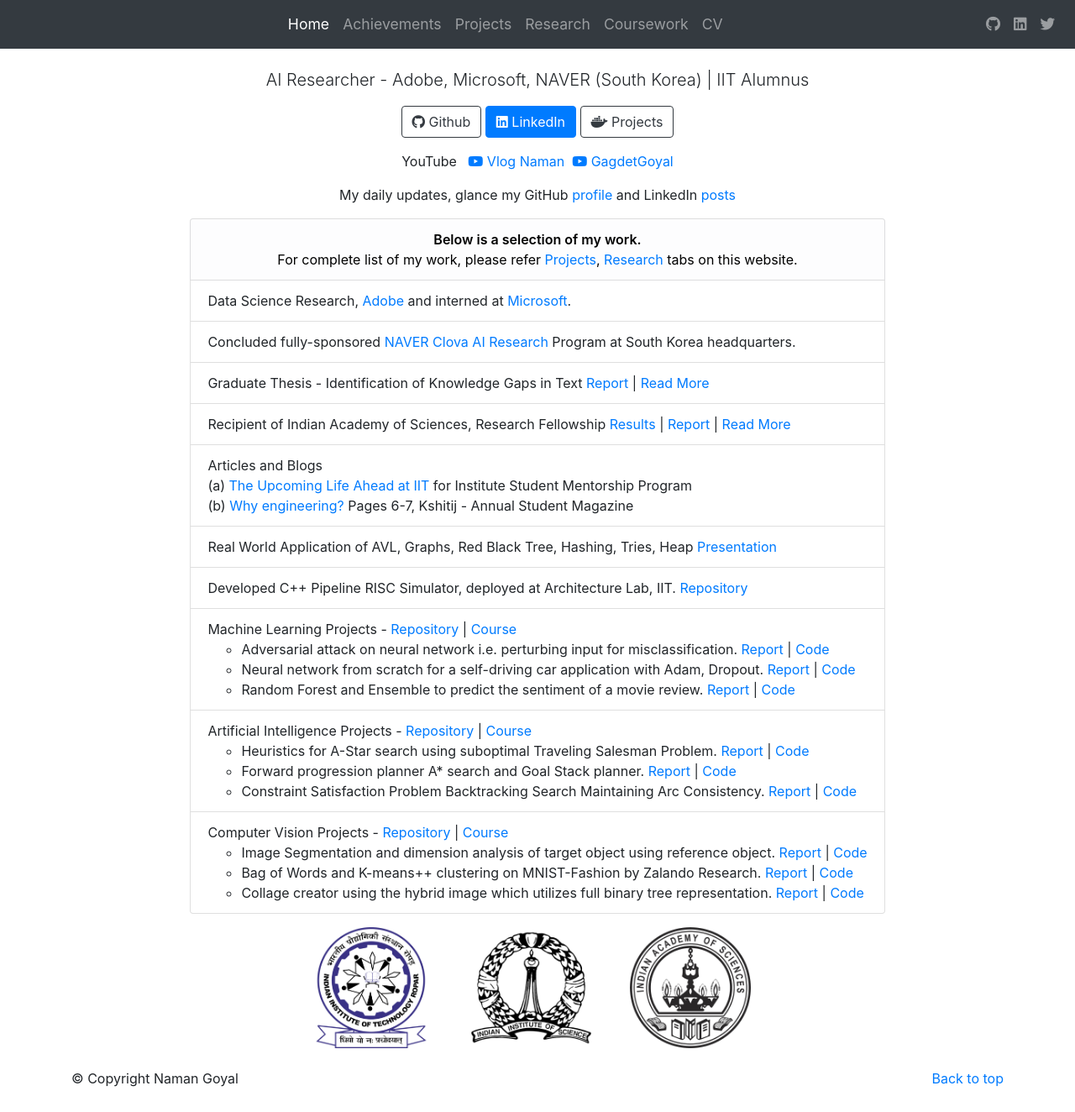
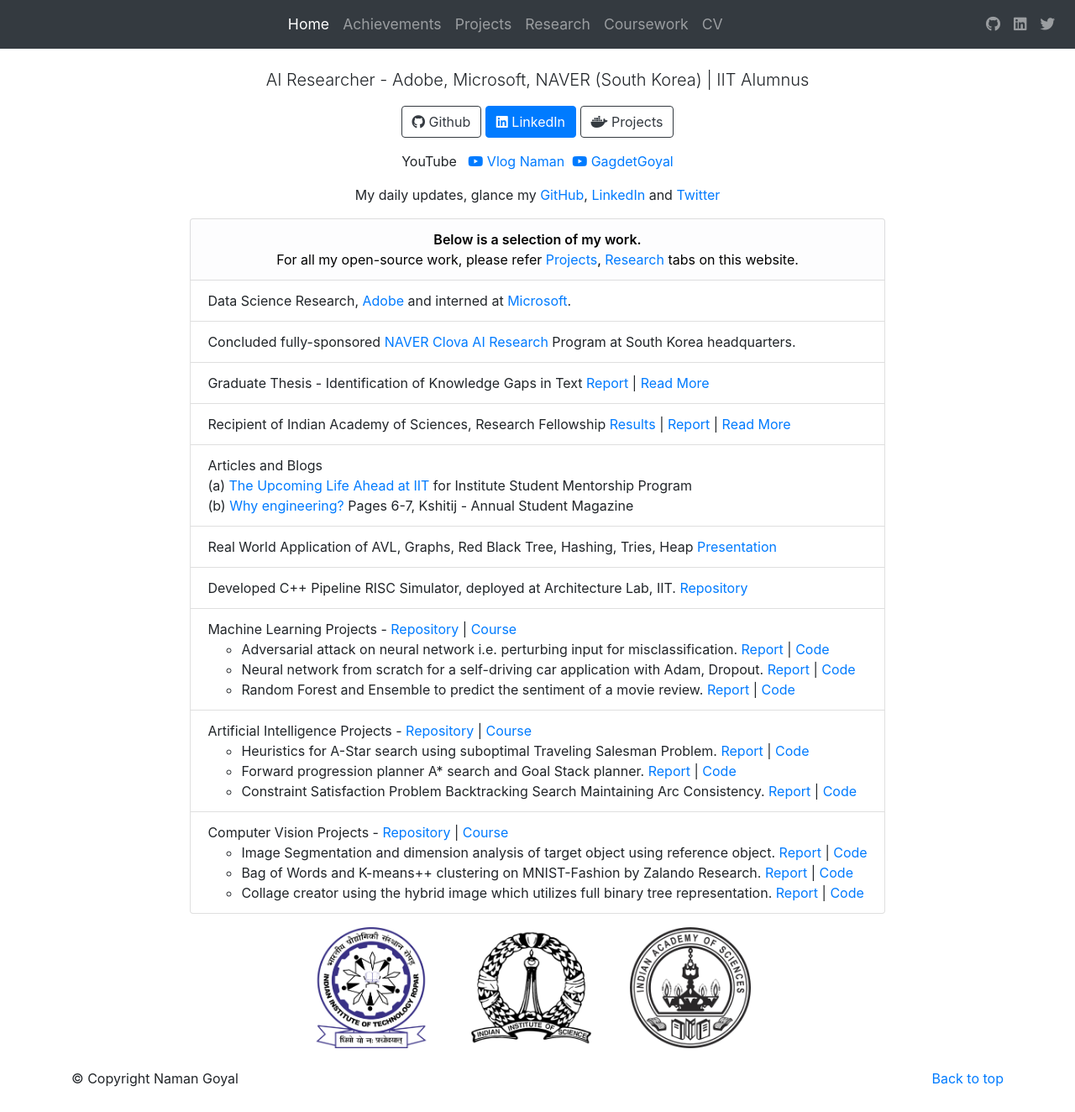
Before and after one commit to thenamangoyal/thenamangoyal.github.io, a Jekyll site: the page built from index.html, in a window 1280 px wide and 1324 px high. Shown: the whole window at 84% size. Built offline with Jekyll 4.4.1, drawn with Linux system fonts in a browser that asks for light colours; nearby versions of some CDN libraries.

Commit message:
add twitter in byline

```diff
--- a/index.html
+++ b/index.html
@@ -29,8 +29,8 @@ layout: bootstrap
                     target="_blank"><i class="fab fa-youtube"></i> GagdetGoyal </a>
         </p>
         <p class="text-center">
-            My daily updates, glance my GitHub <a href="ttps://github.com/thenamangoyal">profile</a> and LinkedIn <a
-            href="https://www.linkedin.com/in/goyal-naman/detail/recent-activity/shares/" title="LinkedIn Posts" target="_blank">posts</a>
+            My daily updates, glance my <a href="ttps://github.com/thenamangoyal">GitHub</a>, <a
+            href="https://www.linkedin.com/in/goyal-naman/detail/recent-activity/shares/" title="LinkedIn Posts" target="_blank">LinkedIn</a> and <a href="https://twitter.com/thenamangoyal" title="Twitter">Twitter</a>
         </p>
 
 
@@ -46,7 +46,7 @@ layout: bootstrap
         <li class="list-group-item list-group-item-light text-center" style="color:black">
 
             <div style="font-weight: 600"> Below is a selection of my work.</div>
-            <div>For complete list of my work, please refer <a target="_blank" href="/projects">Projects</a>, <a target="_blank"
+            <div>For all my open-source work, please refer <a target="_blank" href="/projects">Projects</a>, <a target="_blank"
                     href="/research">Research</a> tabs on this website.
             </div>
 
```
